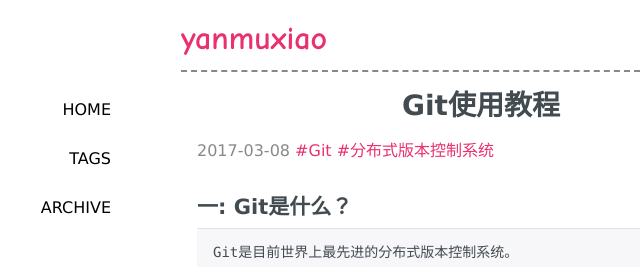
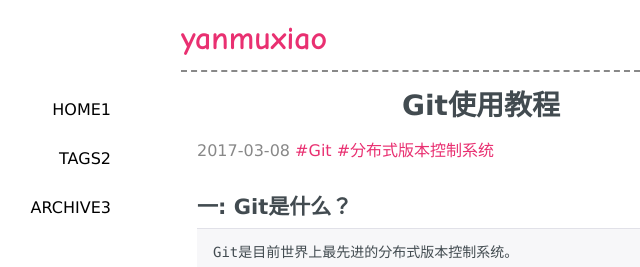
Before and after one commit to yanmuxiao/yanmuxiao.github.io, a plain HTML site: page git.html in a window 1280 px wide. Shown: the top 267 px of the page, 159-799 px from the left. Drawn offline with nearby package versions, Linux system fonts and the light colour scheme; some packages are replaced by stand-ins of ours.

Commit message:
Update git.html

```diff
--- a/git.html
+++ b/git.html
@@ -5,7 +5,7 @@
     <meta name="viewport" content="width=device-width, initial-scale=1.0"/>
     <meta name="Keywords" content="blog"/>
     <meta name="Description" content="blog"/>
-    <title>Simple</title>
+    <title>yanmuxiao</title>
     <link rel="shortcut icon" href="/static/favicon.png"/>
     <link rel="stylesheet" type="text/css" href="/main.css" />
 </head>
@@ -13,9 +13,9 @@
 <div class="main">
     <div class="header">
     	<ul id="pages">
-            <li><a href="/">home</a></li>
-            <li><a href="/#/tags">tags</a></li>
-            <li><a href="/#/archive">archive</a></li>
+            <li><a href="/">home1</a></li>
+            <li><a href="/#/tags">tags2</a></li>
+            <li><a href="/#/archive">archive3</a></li>
     	</ul>
     </div>
 	<div class="wrap-header">
```
